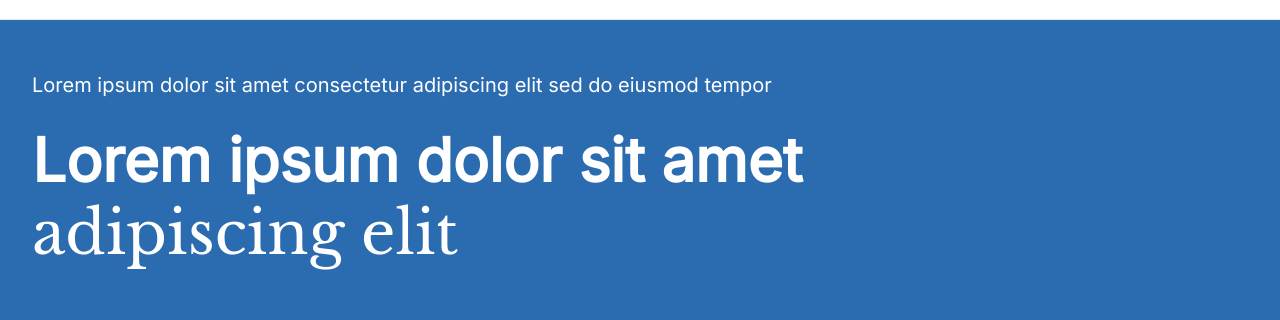
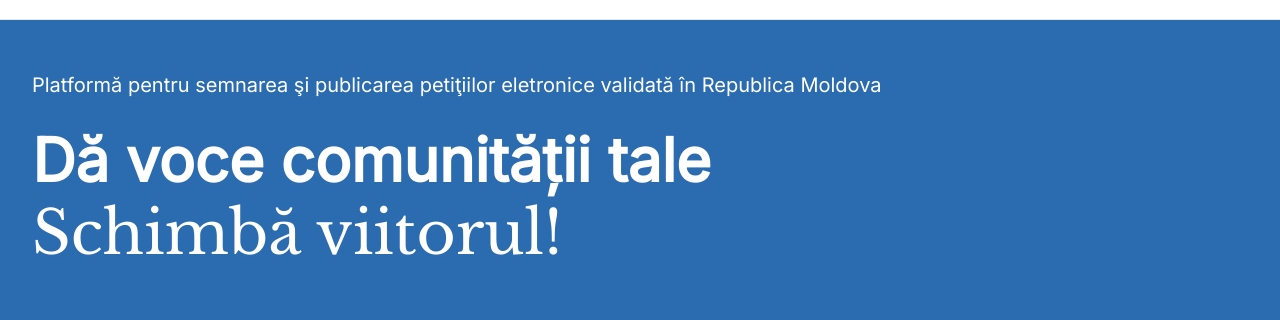
Before and after one commit to danielavornic/petitii-hackathon, a React (Vite) app: page / in a window 1280 px wide. Shown: the part 133-453 px from the top of the page. Built offline with nearby package versions, Linux system fonts and the light colour scheme; no server answers.

Commit message:
Update Home Hero

```diff
--- a/src/components/Homepage/HomeHero.tsx
+++ b/src/components/Homepage/HomeHero.tsx
@@ -6,12 +6,12 @@ export const HomeHero = () => {
       <VStack w={"full"} justify={"center"} px={useBreakpointValue({ base: 4, md: 8 })}>
         <Stack w="full" maxW={"8xl"} align={"flex-start"} justifyContent="start" spacing={6}>
           <Text color={"white"} fontSize="xl">
-            Lorem ipsum dolor sit amet consectetur adipiscing elit sed do eiusmod tempor
+            Platformă pentru semnarea şi publicarea petiţiilor eletronice validată în Republica Moldova
           </Text>
           <Heading color={"white"} fontSize="6xl">
-            Lorem ipsum dolor sit amet <br />{" "}
+          Dă voce comunității tale <br />{" "}
             <span className="font-serif" style={{ fontWeight: 400 }}>
-              adipiscing elit
+              Schimbă viitorul!
             </span>
           </Heading>
         </Stack>
```
